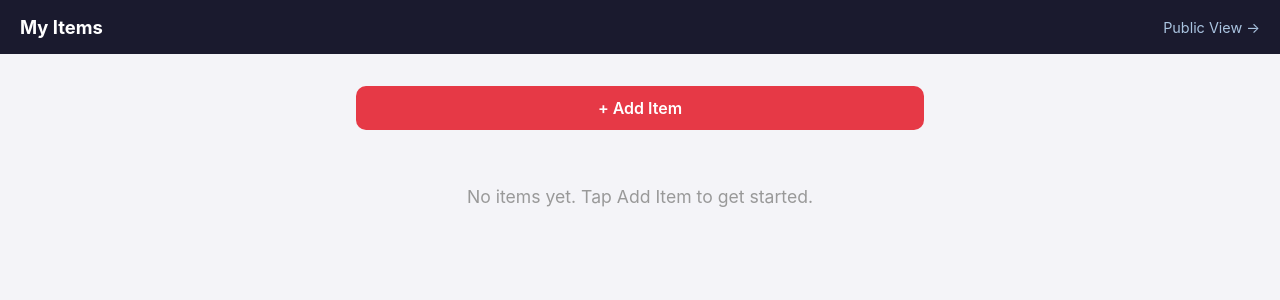
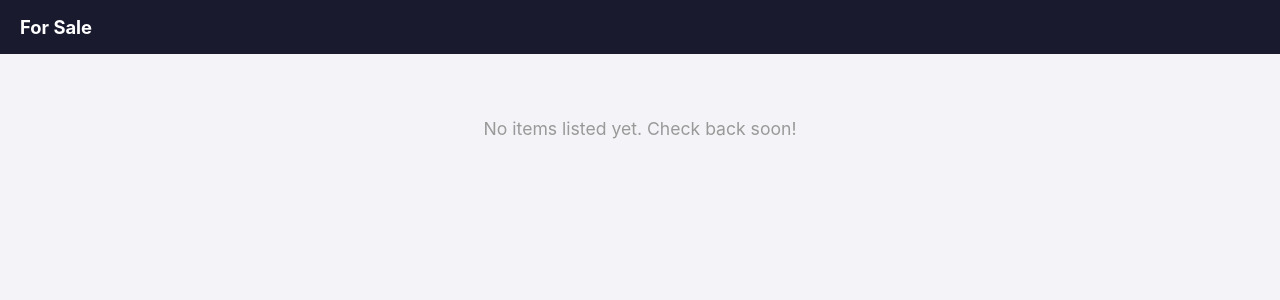
Before and after one commit to jasonmotylinski/sellout, a FastAPI app: page / in a window 1280 px wide. Shown: the top 300 px of the page. Run offline with FastAPI, Linux system fonts and the light colour scheme.

Commit message:
feature: restructure routes

```diff
--- a/main.py
+++ b/main.py
@@ -1,10 +1,15 @@
 import os
+import secrets
 import uuid
+
+from dotenv import load_dotenv
+load_dotenv()
 from pathlib import Path
 from typing import List, Literal
 
-from fastapi import FastAPI, HTTPException, Request, UploadFile, File, Form
+from fastapi import Depends, FastAPI, HTTPException, Request, UploadFile, File, Form
 from fastapi.responses import HTMLResponse, RedirectResponse
+from fastapi.security import HTTPBasic, HTTPBasicCredentials
 from fastapi.staticfiles import StaticFiles
 from fastapi.templating import Jinja2Templates
 
@@ -13,6 +18,17 @@ import database
 DB_PATH = os.environ.get("DB_PATH", "catalog.db")
 UPLOADS_DIR = os.environ.get("UPLOADS_DIR", "uploads")
 ALLOWED_IMAGE_EXTENSIONS = {".jpg", ".jpeg", ".png", ".gif", ".webp", ".heic"}
+ADMIN_USER = os.environ.get("ADMIN_USER", "admin")
+ADMIN_PASS = os.environ.get("ADMIN_PASS", "admin")
+
+_security = HTTPBasic()
+
+
+def require_admin(credentials: HTTPBasicCredentials = Depends(_security)):
+    ok = secrets.compare_digest(credentials.username, ADMIN_USER) and \
+         secrets.compare_digest(credentials.password, ADMIN_PASS)
+    if not ok:
+        raise HTTPException(status_code=401, headers={"WWW-Authenticate": "Basic"})
 
 Path(UPLOADS_DIR).mkdir(exist_ok=True)
 database.init_db(DB_PATH)
@@ -28,34 +44,35 @@ def _items_with_images():
 
 
 @app.get("/", response_class=HTMLResponse)
-def admin_list(request: Request):
-    return templates.TemplateResponse(request, "index.html", {
-        "items_with_images": _items_with_images(),
-    })
-
-
-@app.get("/catalog", response_class=HTMLResponse)
 def public_catalog(request: Request):
     return templates.TemplateResponse(request, "catalog.html", {
         "items_with_images": _items_with_images(),
     })
 
 
-@app.get("/items/new", response_class=HTMLResponse)
-def new_item_form(request: Request):
+@app.get("/admin", response_class=HTMLResponse)
+def admin_list(request: Request, _=Depends(require_admin)):
+    return templates.TemplateResponse(request, "index.html", {
+        "items_with_images": _items_with_images(),
+    })
+
+
+@app.get("/admin/items/new", response_class=HTMLResponse)
+def new_item_form(request: Request, _=Depends(require_admin)):
     return templates.TemplateResponse(request, "item_form.html", {
         "item": None,
         "images": [],
     })
 
 
-@app.post("/items/new")
+@app.post("/admin/items/new")
 async def create_item(
     title: str = Form(...),
     description: str = Form(""),
     price: float = Form(...),
     status: Literal["available", "sold"] = Form("available"),
     images: List[UploadFile] = File(default=[]),
+    _=Depends(require_admin),
 ):
     item_id = database.create_item(title=title, description=description, price=price, status=status)
     for i, image in enumerate(images):
@@ -67,11 +84,11 @@ async def create_item(
             dest = Path(UPLOADS_DIR) / filename
             dest.write_bytes(await image.read())
             database.add_image(item_id, filename=filename, sort_order=i)
-    return RedirectResponse("/", status_code=303)
+    return RedirectResponse("/admin", status_code=303)
 
 
-@app.get("/items/{item_id}/edit", response_class=HTMLResponse)
-def edit_item_form(item_id: int, request: Request):
+@app.get("/admin/items/{item_id}/edit", response_class=HTMLResponse)
+def edit_item_form(item_id: int, request: Request, _=Depends(require_admin)):
     row = database.get_item(item_id)
     if row is None:
         raise HTTPException(status_code=404)
@@ -83,7 +100,7 @@ def edit_item_form(item_id: int, request: Request):
     })
 
 
-@app.post("/items/{item_id}/edit")
+@app.post("/admin/items/{item_id}/edit")
 async def update_item(
     item_id: int,
     title: str = Form(...),
@@ -91,6 +108,7 @@ async def update_item(
     price: float = Form(...),
     status: Literal["available", "sold"] = Form("available"),
     images: List[UploadFile] = File(default=[]),
+    _=Depends(require_admin),
 ):
     if database.get_item(item_id) is None:
         raise HTTPException(status_code=404)
@@ -105,22 +123,22 @@ async def update_item(
             dest = Path(UPLOADS_DIR) / filename
             dest.write_bytes(await image.read())
             database.add_image(item_id, filename=filename, sort_order=existing_count + i)
-    return RedirectResponse(f"/items/{item_id}/edit", status_code=303)
+    return RedirectResponse(f"/admin/items/{item_id}/edit", status_code=303)
 
 
-@app.post("/items/{item_id}/delete")
-def delete_item_route(item_id: int):
+@app.post("/admin/items/{item_id}/delete")
+def delete_item_route(item_id: int, _=Depends(require_admin)):
     for img in database.get_images(item_id):
         (Path(UPLOADS_DIR) / img["filename"]).unlink(missing_ok=True)
     database.delete_item(item_id)
-    return RedirectResponse("/", status_code=303)
+    return RedirectResponse("/admin", status_code=303)
 
 
-@app.post("/items/{item_id}/images/{image_id}/delete")
-def delete_image_route(item_id: int, image_id: int):
+@app.post("/admin/items/{item_id}/images/{image_id}/delete")
+def delete_image_route(item_id: int, image_id: int, _=Depends(require_admin)):
     for img in database.get_images(item_id):
         if img["id"] == image_id:
             (Path(UPLOADS_DIR) / img["filename"]).unlink(missing_ok=True)
             database.delete_image(image_id)
             break
-    return RedirectResponse(f"/items/{item_id}/edit", status_code=303)
+    return RedirectResponse(f"/admin/items/{item_id}/edit", status_code=303)
--- a/requirements.txt
+++ b/requirements.txt
@@ -2,5 +2,6 @@ fastapi
 uvicorn[standard]
 jinja2
 python-multipart
+python-dotenv
 pytest
 httpx
--- a/templates/index.html
+++ b/templates/index.html
@@ -1,10 +1,10 @@
 {% extends "base.html" %}
 {% block title %}Admin — Items{% endblock %}
 {% block header_title %}My Items{% endblock %}
-{% block header_action %}<a href="/catalog">Public View →</a>{% endblock %}
+{% block header_action %}<a href="/">Public View →</a>{% endblock %}
 {% block content %}
 <div class="add-btn-wrap">
-  <a href="/items/new" class="btn btn-primary btn-block">+ Add Item</a>
+  <a href="/admin/items/new" class="btn btn-primary btn-block">+ Add Item</a>
 </div>
 {% if not items_with_images %}
 <div class="no-items"><p>No items yet. Tap Add Item to get started.</p></div>
@@ -21,7 +21,7 @@
     {% if item.description %}<p class="card-description">{{ item.description }}</p>{% endif %}
     <div class="item-footer">
       <span class="price">${{ "%.2f"|format(item.price) }}<span class="badge badge-{{ item.status }}">{{ item.status }}</span></span>
-      <a href="/items/{{ item.id }}/edit" class="btn btn-secondary">Edit</a>
+      <a href="/admin/items/{{ item.id }}/edit" class="btn btn-secondary">Edit</a>
     </div>
   </div>
 </div>
--- a/templates/item_form.html
+++ b/templates/item_form.html
@@ -1,7 +1,7 @@
 {% extends "base.html" %}
 {% block title %}{% if item %}Edit Item{% else %}New Item{% endif %}{% endblock %}
 {% block header_title %}{% if item %}Edit Item{% else %}New Item{% endif %}{% endblock %}
-{% block header_action %}<a href="/">← Back</a>{% endblock %}
+{% block header_action %}<a href="/admin">← Back</a>{% endblock %}
 {% block content %}
 
 {# Existing images shown OUTSIDE the main form, each has its own tiny delete form #}
@@ -10,7 +10,7 @@
   {% for img in images %}
   <div class="img-wrap">
     <img src="/uploads/{{ img.filename }}" alt="photo">
-    <form method="post" action="/items/{{ item.id }}/images/{{ img.id }}/delete">
+    <form method="post" action="/admin/items/{{ item.id }}/images/{{ img.id }}/delete">
       <button type="submit" class="img-delete-btn" title="Remove photo">×</button>
     </form>
   </div>
@@ -52,7 +52,7 @@
 
 {% if item %}
 <hr class="divider">
-<form method="post" action="/items/{{ item.id }}/delete">
+<form method="post" action="/admin/items/{{ item.id }}/delete">
   <button type="submit" class="btn btn-danger btn-block"
     onclick="return confirm('Delete this item and all its photos?')">Delete Item</button>
 </form>
```
Also changed, not shown: tests/conftest.py (+5 -2 lines), tests/test_routes.py (+21 -21 lines).
